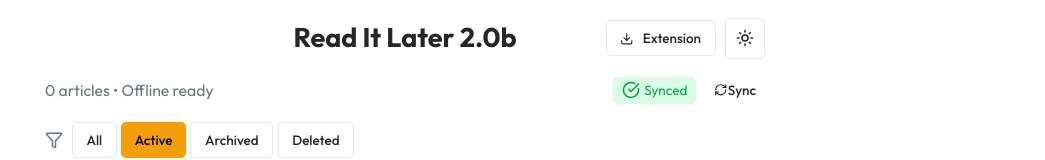
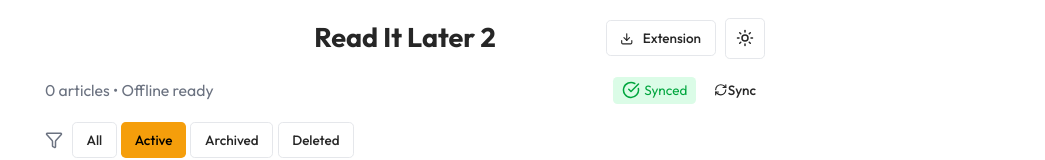
Before and after one commit to romanlv/readlater2, a React (Vite) app in the folder packages/app/: page / in a window 1280 px wide. Shown: the top 160 px of the page, without its empty margins (235-1280 px from the left). Built offline with nearby package versions, Linux system fonts and the light colour scheme.

Commit message:
Update app version from 2.0b to 2 (#3)

```diff
--- a/packages/app/src/features/articles/article-list.tsx
+++ b/packages/app/src/features/articles/article-list.tsx
@@ -190,7 +190,7 @@
   if (error) {
     return (
       <div className="container max-w-2xl mx-auto p-4 min-h-screen bg-background text-foreground">
-        <h1 className="text-2xl font-bold text-center mb-4">Read It Later 2.0b</h1>
+        <h1 className="text-2xl font-bold text-center mb-4">Read It Later 2</h1>
         <div className="text-destructive text-center">
           Error loading articles: {error.message}
         </div>
@@ -202,7 +202,7 @@
     <div className="container max-w-2xl mx-auto p-4 min-h-screen bg-background text-foreground">
       <div className="flex items-center justify-between mb-4">
         <div className="flex-1" />
-        <h1 className="text-2xl font-bold">Read It Later 2.0b</h1>
+        <h1 className="text-2xl font-bold">Read It Later 2</h1>
         <div className="flex-1 flex justify-end items-center gap-2">
           <ExtensionDownloadLink />
           <ThemeSwitcher />
```
Also changed, not shown: 1 other file (tests, documents, lock files or other folders).
